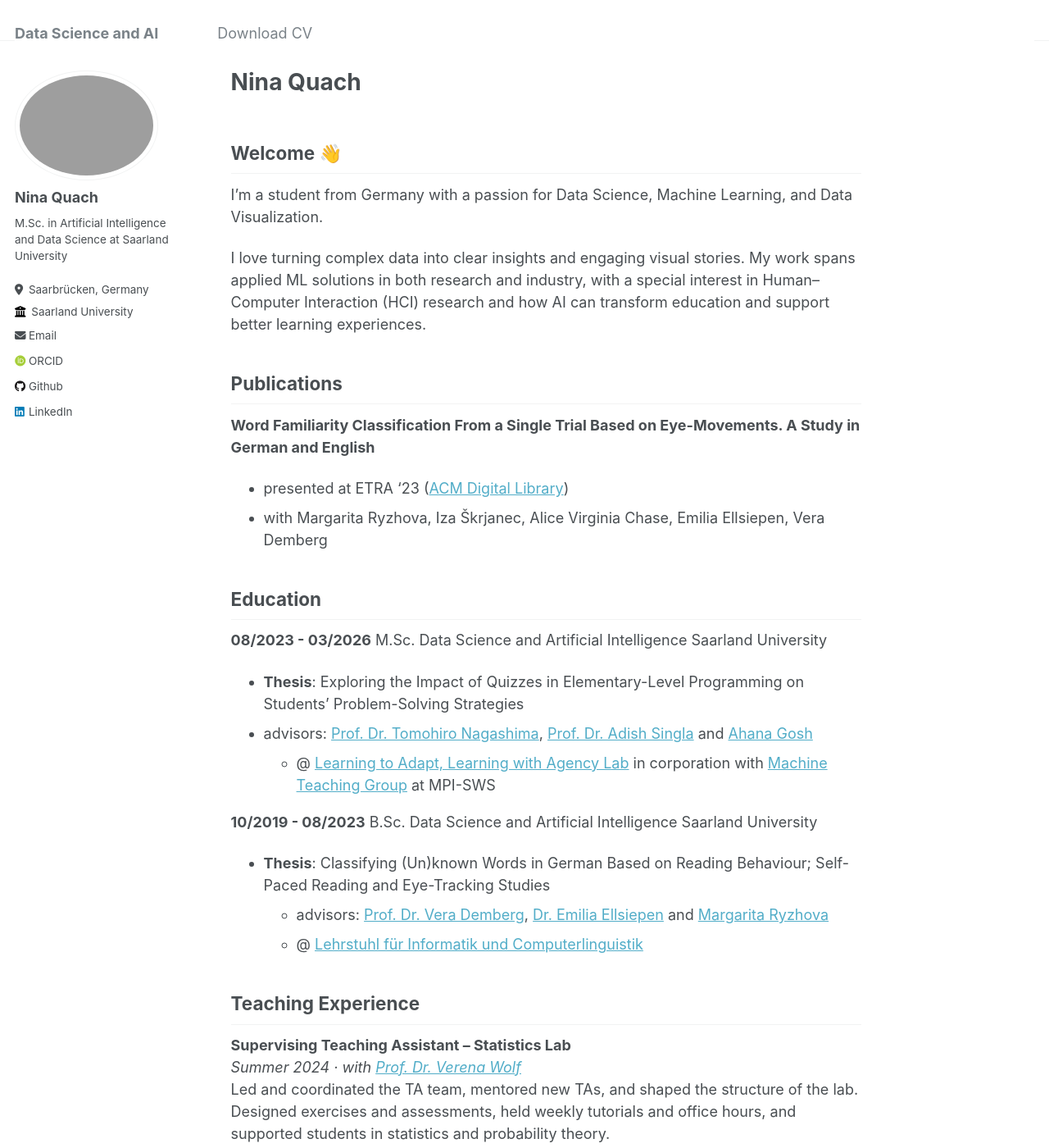
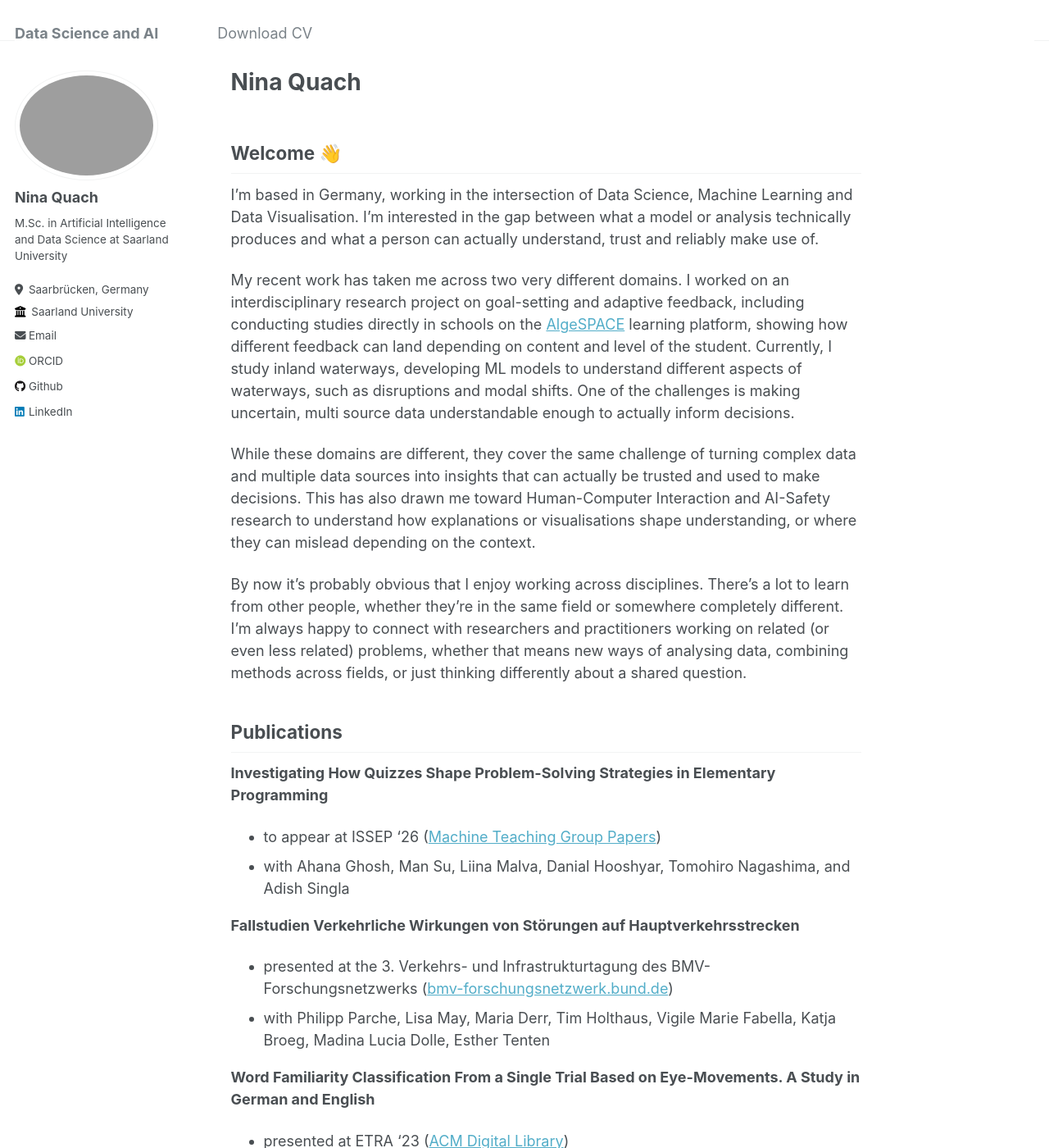
Before and after one commit to q-nina/q-nina.github.io, a Jekyll site: the page built from _pages/about.md, in a window 1280 px wide and 1400 px high. Shown: the whole window at 82% size. Built offline with Jekyll 4.4.1, drawn with Linux system fonts in a browser that asks for light colours; some web fonts are replaced; some of the changed text lies outside the part shown.

Commit message:
Update about.md

```diff
--- a/_pages/about.md
+++ b/_pages/about.md
@@ -9,13 +9,25 @@ redirect_from:
 
 ## <span style="color:800000">Welcome 👋</span>
 
-I’m a student from Germany with a passion for Data Science, Machine Learning, and Data Visualization.
+I'm based in Germany, working in the intersection of Data Science, Machine Learning and Data Visualisation. I'm interested in the gap between what a model or analysis technically produces and what a person can actually understand, trust and reliably make use of.
 
-I love turning complex data into clear insights and engaging visual stories. My work spans applied ML solutions in both research and industry, with a special interest in Human–Computer Interaction (HCI) research and how AI can transform education and support better learning experiences.
+My recent work has taken me across two very different domains. I worked on an interdisciplinary research project on goal-setting and adaptive feedback, including conducting studies directly in schools on the [AlgeSPACE](https://algespace.sic.saarland/) learning platform, showing how different feedback can land depending on content and level of the student. Currently, I study inland waterways, developing ML models to understand different aspects of waterways, such as disruptions and modal shifts. One of the challenges is making uncertain, multi source data understandable enough to actually inform decisions.
+
+While these domains are different, they cover the same challenge of turning complex data and multiple data sources into insights that can actually be trusted and used to make decisions. This has also drawn me toward Human-Computer Interaction and AI-Safety research to understand how explanations or visualisations shape understanding, or where they can mislead depending on the context.
+
+By now it's probably obvious that I enjoy working across disciplines. There's a lot to learn from other people, whether they're in the same field or somewhere completely different. I'm always happy to connect with researchers and practitioners working on related (or even less related) problems, whether that means new ways of analysing data, combining methods across fields, or just thinking differently about a shared question.
 
 ## <span style="color:800000">Publications</span>
-**Word Familiarity Classification From a Single Trial Based on
-Eye-Movements. A Study in German and English**
+
+**Investigating How Quizzes Shape Problem-Solving Strategies in Elementary Programming**
+  - to appear at ISSEP '26 ([Machine Teaching Group Papers](https://machineteaching.mpi-sws.org/files/papers/issep26_investigating_how_quizzes.pdf))
+  - with Ahana Ghosh, Man Su, Liina Malva, Danial Hooshyar, Tomohiro Nagashima, and Adish Singla
+
+**Fallstudien Verkehrliche Wirkungen von Störungen auf Hauptverkehrsstrecken**
+  - presented at the 3. Verkehrs- und Infrastrukturtagung des BMV-Forschungsnetzwerks ([bmv-forschungsnetzwerk.bund.de](https://www.bmv-forschungsnetzwerk.bund.de/DE/Home/3_Nachrichten/3._Verkehrs-_und_Infrastrukturtagung.html?nn=317826))
+  - with Philipp Parche, Lisa May, Maria Derr, Tim Holthaus, Vigile Marie Fabella, Katja Broeg, Madina Lucia Dolle, Esther Tenten
+
+**Word Familiarity Classification From a Single Trial Based on Eye-Movements. A Study in German and English**
   - presented at ETRA '23 ([ACM Digital Library](https://dl.acm.org/doi/10.1145/3588015.3590118))
   - with Margarita Ryzhova, Iza Škrjanec, Alice Virginia Chase, Emilia Ellsiepen, Vera Demberg
 
```
Also changed, not shown: other parts of _pages/about.md (+2 -2 lines).
